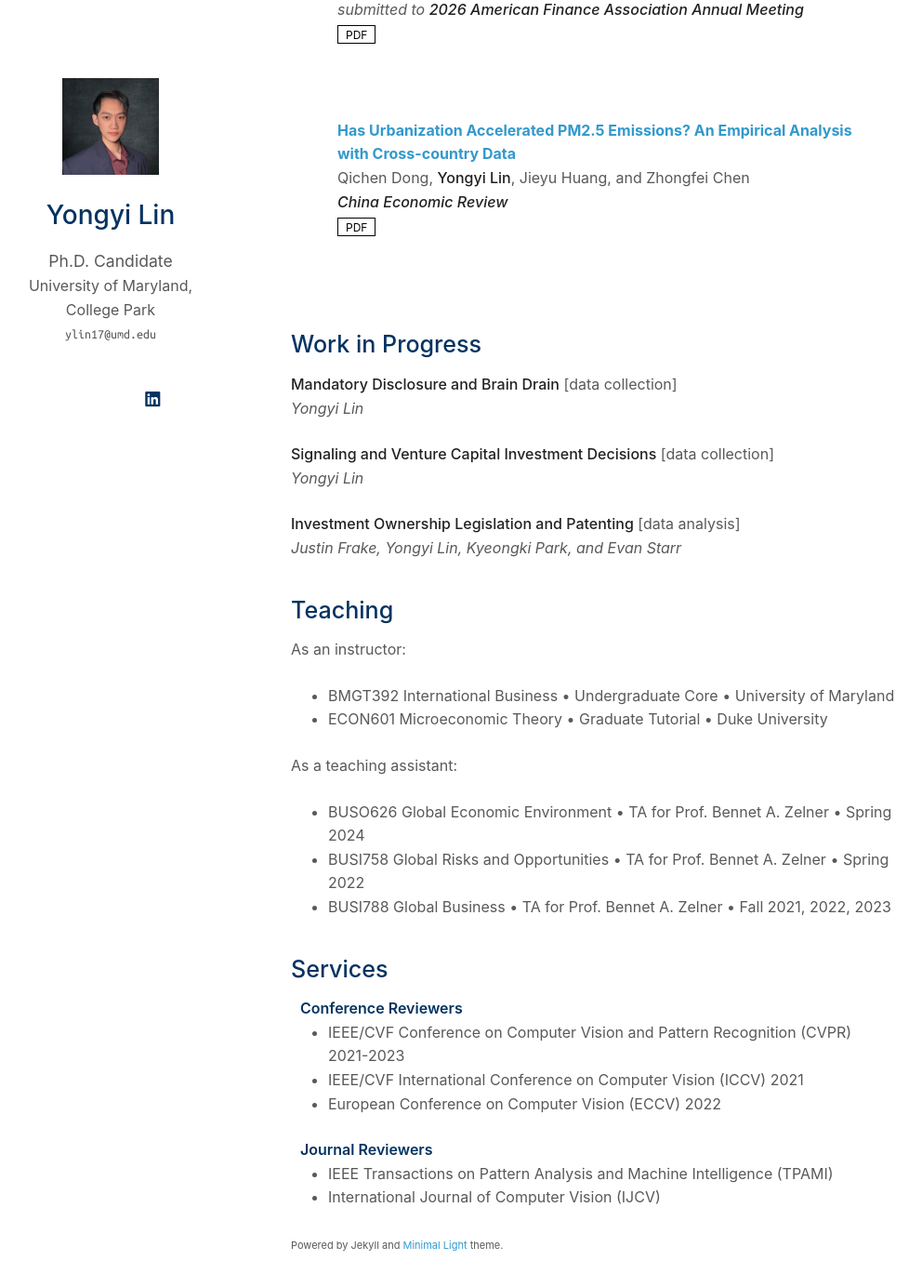
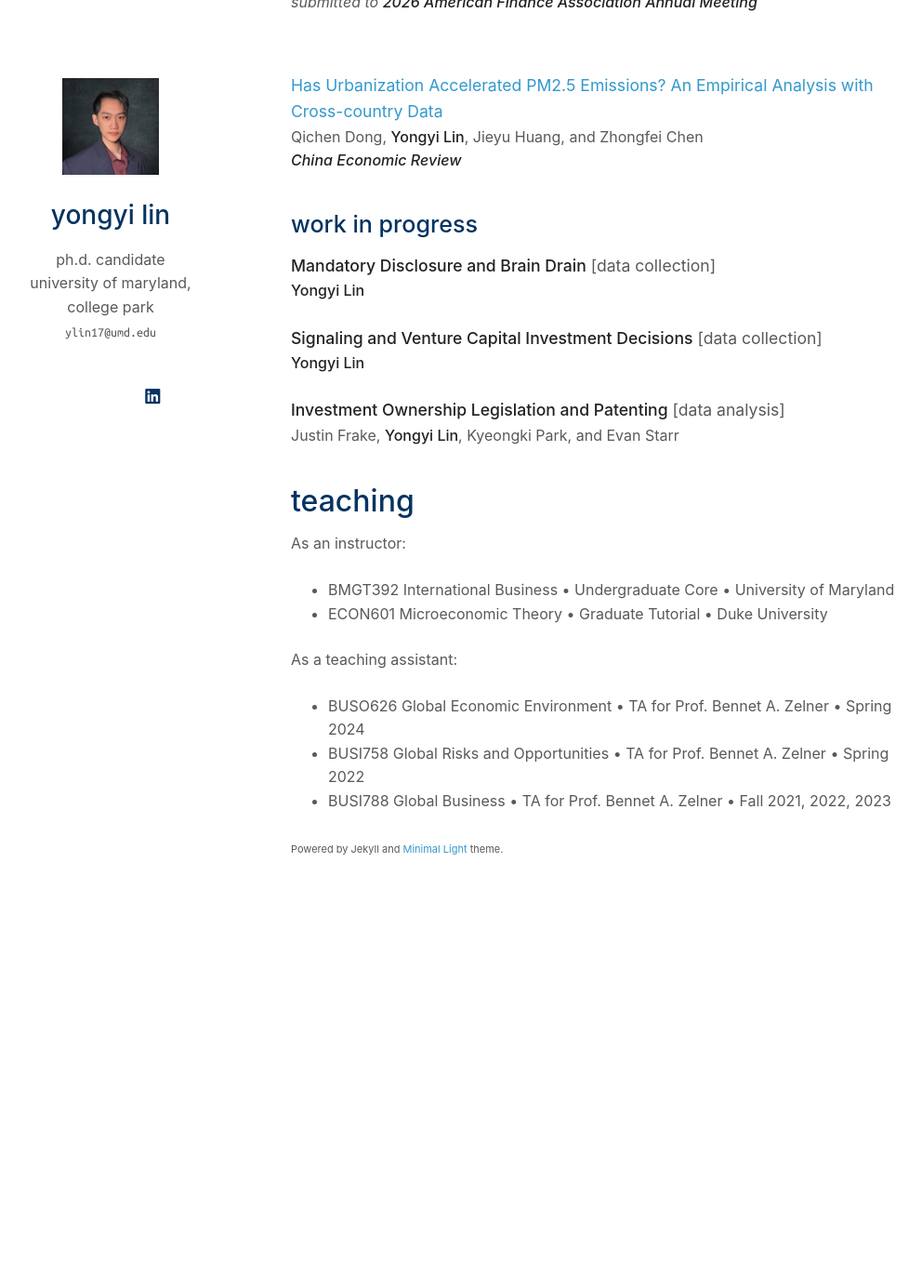
Before and after one commit to yongyi-lin/yongyi-lin.github.io, a Jekyll site: the page built from index.md, in a window 1280 px wide and 1400 px high, scrolled down 1217 px. Shown: the top 1384 px of the window at 93% size, without its empty margins (157-1149 px from the left). Built offline with Jekyll 4.4.1, drawn with Linux system fonts in a browser that asks for light colours; some web fonts are replaced; a style sheet for code colours, icons or effects is not loaded; after the commit the page ends 2191 px from its top, so only the background shows below that; some of the changed text lies outside the part shown.

Commit message:
Update website with detailed publication info, work in progress section, and improved styling
- Transferred all changes from _site folder to proper source files
- Updated publications data with detailed information and presentation details
- Added work in progress section with current research projects
- Enhanced styling with proper spacing and formatting
- Updated teaching section with complete course information
- Fixed header styling with lowercase formatting

```diff
--- a/_includes/publications.md
+++ b/_includes/publications.md
@@ -1,51 +1,50 @@
-<h2 id="publications" style="margin: 2px 0px -15px;">Articles</h2>
+<h2 id="publications" style="font-size:2rem;">articles</h2>
+<div class="publications">
+  <ol class="bibliography" style="padding-left: 0;">
+    {% for link in site.data.publications.main %}
+    <li>
+      <div class="pub-row" style="margin-bottom: 20px;">
+        <!-- Article Image and Badge (commented out as per your _site version) -->
+        <!-- <div class="col-sm-3 abbr" style="position: relative;padding-right: 15px;padding-left: 15px;">
+          {% if link.image %}
+          <img src="{{ link.image }}" class="teaser img-fluid z-depth-1" style="width=100;height=40%">
+          {% if link.conference_short %}
+          <abbr class="badge">{{ link.conference_short }}</abbr>
+          {% endif %}
+          {% endif %}
+        </div> -->
 
-<div class="publications">
-<ol class="bibliography">
+        <!-- Article Details -->
+        <div class="col-sm-9" style="position: relative;padding-right: 15px;padding-left: 0px;">
+          <div class="title" style="font-weight: normal; font-size: 1em;">
+            <a href="{{ link.pdf }}" style="font-weight: normal; font-size: 1.1em;">{{ link.title }}</a>
+          </div>
+          <div class="author">{{ link.authors }}</div>
+          <div class="periodical"><em>{{ link.conference }}</em></div>
 
-{% for link in site.data.publications.main %}
+          {% if link.notes %}
+          <div class="periodical"><em>{{ link.notes }}</em></div>
+          {% endif %}
 
-<li>
-<div class="pub-row">
-  <div class="col-sm-3 abbr" style="position: relative;padding-right: 15px;padding-left: 15px;">
-    {% if link.image %}
-    <img src="{{ link.image }}" class="teaser img-fluid z-depth-1" style="width=100;height=40%">
-    {% if link.conference_short %}
-    <abbr class="badge">{{ link.conference_short }}</abbr>
-    {% endif %}
-    {% endif %}
-  </div>
-  <div class="col-sm-9" style="position: relative;padding-right: 15px;padding-left: 20px;">
-      <div class="title"><a href="{{ link.pdf }}">{{ link.title }}</a></div>
-      <div class="author">{{ link.authors }}</div>
-      <div class="periodical"><em>{{ link.conference }}</em>
+          {% if link.additional_info %}
+          <div><em>{{ link.additional_info }}</em></div>
+          {% endif %}
+        </div>
       </div>
-    <div class="links">
-      {% if link.pdf %}
-      <a href="{{ link.pdf }}" class="btn btn-sm z-depth-0" role="button" target="_blank" style="font-size:12px;">PDF</a>
-      {% endif %}
-      {% if link.code %}
-      <a href="{{ link.code }}" class="btn btn-sm z-depth-0" role="button" target="_blank" style="font-size:12px;">Code</a>
-      {% endif %}
-      {% if link.page %}
-      <a href="{{ link.page }}" class="btn btn-sm z-depth-0" role="button" target="_blank" style="font-size:12px;">Project Page</a>
-      {% endif %}
-      {% if link.bibtex %}
-      <a href="{{ link.bibtex }}" class="btn btn-sm z-depth-0" role="button" target="_blank" style="font-size:12px;">BibTex</a>
-      {% endif %}
-      {% if link.notes %}
-      <strong> <i style="color:#e74d3c">{{ link.notes }}</i></strong>
-      {% endif %}
-      {% if link.others %}
-      {{ link.others }}
-      {% endif %}
+    </li>
+    {% endfor %}
+  </ol>
+</div>
+
+<!-- Work in Progress Section -->
+<h2 id="work-in-progress">work in progress</h2>
+{% for project in site.data.publications.work_in_progress %}
+<div class="pub-row" style="margin-bottom: 0;">
+  <div class="col-sm-9" style="position: relative;padding-right: 15px;padding-left: 0px;">
+    <div class="title" style="font-weight: normal; font-size: 1.1em;">
+      <strong>{{ project.title }}</strong> {{ project.status }}
     </div>
+    <div class="author">{{ project.authors }}</div>
   </div>
 </div>
-</li>
-<br>
-
 {% endfor %}
-
-</ol>
-</div>
--- a/_includes/services.md
+++ b/_includes/services.md
@@ -1,38 +1,13 @@
-## Work in Progress
-
-**Mandatory Disclosure and Brain Drain** [data collection]
-*Yongyi Lin*
-
-**Signaling and Venture Capital Investment Decisions** [data collection]
-*Yongyi Lin*
-
-**Investment Ownership Legislation and Patenting** [data analysis]
-*Justin Frake, Yongyi Lin, Kyeongki Park, and Evan Starr*
-
-## Teaching
-
-As an instructor:
-- BMGT392 International Business • Undergraduate Core • University of Maryland
-- ECON601 Microeconomic Theory • Graduate Tutorial • Duke University
-
-As a teaching assistant:
-- BUSO626 Global Economic Environment • TA for Prof. Bennet A. Zelner • Spring 2024
-- BUSI758 Global Risks and Opportunities • TA for Prof. Bennet A. Zelner • Spring 2022
-- BUSI788 Global Business • TA for Prof. Bennet A. Zelner • Fall 2021, 2022, 2023
-
-## Services
-
-<h4 style="margin:0 10px 0;">Conference Reviewers</h4>
-
-<ul style="margin:0 0 5px;">
-  <li><a href="http://cvpr2023.thecvf.com/"><autocolor>IEEE/CVF Conference on Computer Vision and Pattern Recognition (CVPR) 2021-2023</autocolor></a></li>
-  <li><a href="http://iccv2021.thecvf.com/"><autocolor>IEEE/CVF International Conference on Computer Vision (ICCV) 2021</autocolor></a></li>
-  <li><a href="https://eccv2022.ecva.net/"><autocolor>European Conference on Computer Vision (ECCV) 2022</autocolor></a></li>
+<h2 id="teaching" style="font-size:2rem;">teaching</h2>
+<p>As an instructor:</p>
+<ul>
+  <li>BMGT392 International Business • Undergraduate Core • University of Maryland</li>
+  <li>ECON601 Microeconomic Theory • Graduate Tutorial • Duke University</li>
 </ul>
 
-<h4 style="margin:0 10px 0;">Journal Reviewers</h4>
-
-<ul style="margin:0 0 20px;">
-  <li><a href="https://www.computer.org/csdl/journal/tp"><autocolor>IEEE Transactions on Pattern Analysis and Machine Intelligence (TPAMI)</autocolor></a></li>
-  <li><a href="https://www.springer.com/journal/11263"><autocolor>International Journal of Computer Vision (IJCV)</autocolor></a></li>
+<p>As a teaching assistant:</p>
+<ul>
+  <li>BUSO626 Global Economic Environment • TA for Prof. Bennet A. Zelner • Spring 2024</li>
+  <li>BUSI758 Global Risks and Opportunities • TA for Prof. Bennet A. Zelner • Spring 2022</li>
+  <li>BUSI788 Global Business • TA for Prof. Bennet A. Zelner • Fall 2021, 2022, 2023</li>
 </ul>
--- a/_layouts/homepage.html
+++ b/_layouts/homepage.html
@@ -80,14 +80,15 @@
         <a class="image avatar"><img src="{{ site.avatar }}" alt="avatar" /></a>
         {% endif %}
 
-        <h1>{{ site.title }}</h1>
+        <h1>{{ site.title | downcase }}</h1>
+        <!-- <h1>林 咏毅</h1> -->
 
         {% if site.position %}
-        <position style="font-size:1.10rem;">{{ site.position }}</position>
+        <position style="font-size:1rem;">{{ site.position | downcase }}</position>
         <br>
         {% endif %}
         {% if site.affiliation %}
-        <a href="{{ site.affiliation_link }}" rel="noopener"><autocolor>{{ site.affiliation }}</autocolor></a>
+        <a href="{{ site.affiliation_link }}" rel="noopener" style="font-size:1rem;"><autocolor>{{ site.affiliation | downcase }}</autocolor></a>
         <br>
         {% endif %}
         {% if site.email %}
--- a/index.md
+++ b/index.md
@@ -2,18 +2,15 @@
 layout: homepage
 ---
 
-## About Me
-
+<h2 id="about-me" style="font-size:2rem;">about me</h2>
 I am a fifth-year Ph.D. candidate in managerial economics and strategy at Robert H. Smith School of Business, University of Maryland. I am on the 2025-2026 job market, actively seeking a tenure-track position in strategic management and entrepreneurship.
 
-## Education
+<h2 id="education" style="font-size:2rem;">education</h2>
+<p style="margin-bottom: 4px;">Ph.D. in Business Administration, University of Maryland, 2021-2026 (expected)</p>
+<p style="margin-bottom: 4px;">M.A. in Economics, Duke University, 2019-2021</p>
+<p style="margin-bottom: 4px;">B.A. in Economics, Jinan University, 2015-2019</p>
 
-Ph.D. in Business Administration, University of Maryland, 2021-2026 (expected)
-M.A. in Economics, Duke University, 2019-2021
-B.A. in Economics, Jinan University, 2015-2019
-
-## Research Interests
-
+<h2 id="research-interests" style="font-size:2rem;">research interests</h2>
 I specialize in exploring the relationships between regulations, innovation, and competitive strategies. My research predominantly centers on the pharmaceutical industry, in which I apply frameworks from industrial organization economics and strategic management to understand how regulatory landscapes influence firms' strategic decision-making. Another strand of my research investigates how gender differences in personal traits shape human capital allocation and workforce dynamics.
 
 {% include_relative _includes/publications.md %}
```
Also changed, not shown: _data/publications.yml (+15 -1 lines).
